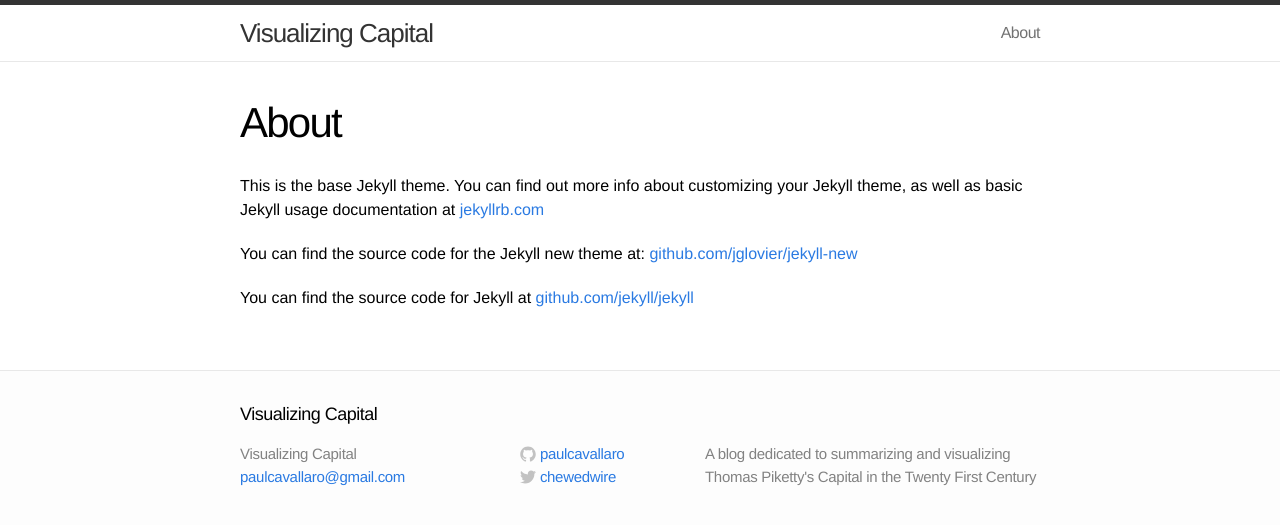
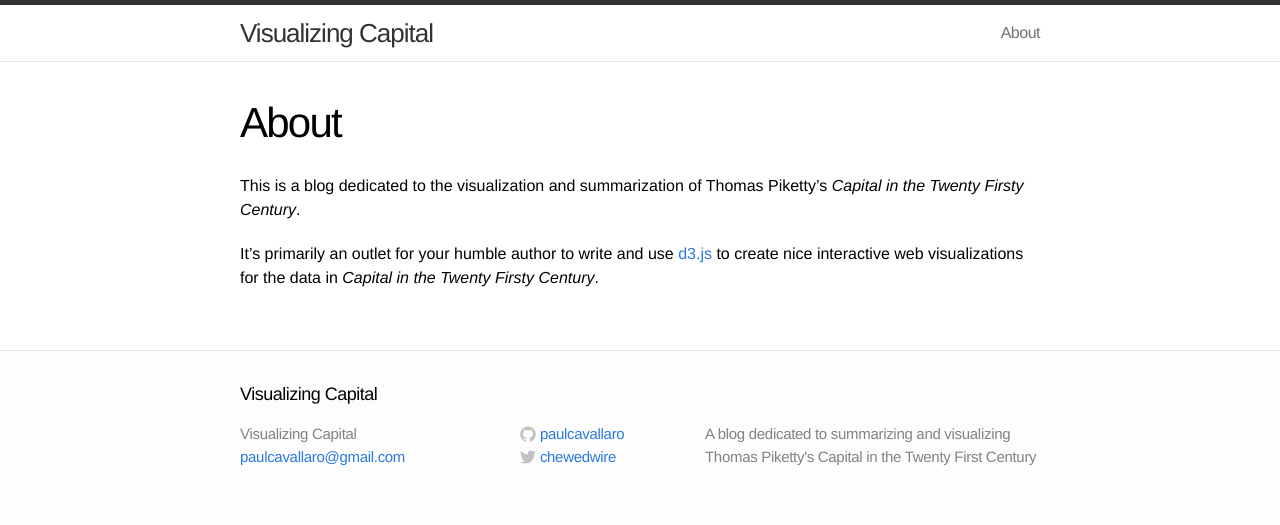
Before and after one commit to paulcavallaro/capital-piketty, a Jekyll site: the page built from about.md, in a window 1280 px wide. Shown: the top 525 px of the page. Built offline with Jekyll 4.4.1, drawn with Linux system fonts in a browser that asks for light colours.

Commit message:
update about

```diff
--- a/about.md
+++ b/about.md
@@ -4,8 +4,6 @@
 permalink: /about/
 ---
 
-This is the base Jekyll theme. You can find out more info about customizing your Jekyll theme, as well as basic Jekyll usage documentation at [jekyllrb.com](http://jekyllrb.com/)
+This is a blog dedicated to the visualization and summarization of Thomas Piketty's _Capital in the Twenty Firsty Century_.
 
-You can find the source code for the Jekyll new theme at: [github.com/jglovier/jekyll-new](https://github.com/jglovier/jekyll-new)
-
-You can find the source code for Jekyll at [github.com/jekyll/jekyll](https://github.com/jekyll/jekyll)
+It's primarily an outlet for your humble author to write and use [d3.js](http://d3js.org) to create nice interactive web visualizations for the data in _Capital in the Twenty Firsty Century_.
```
